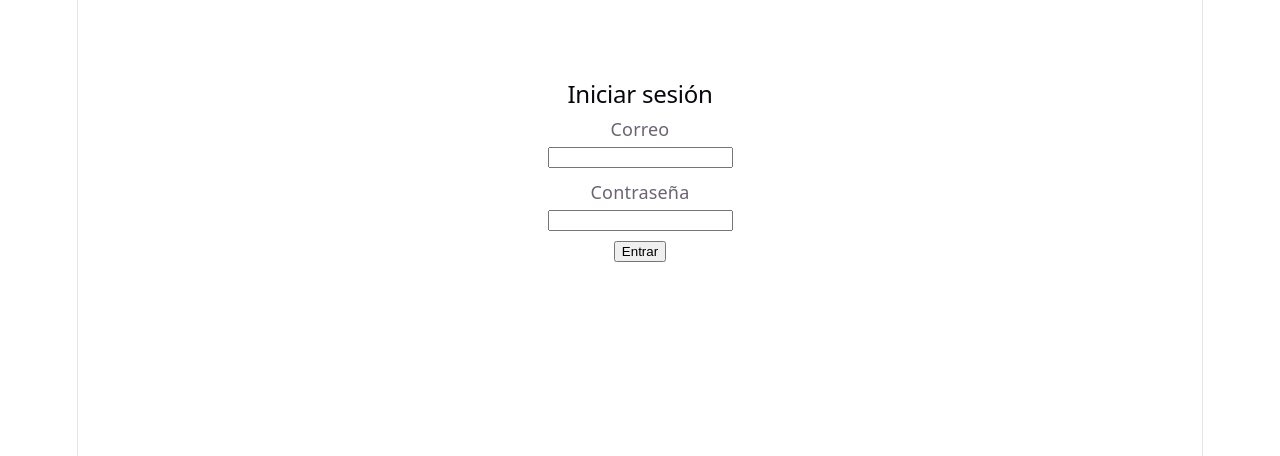
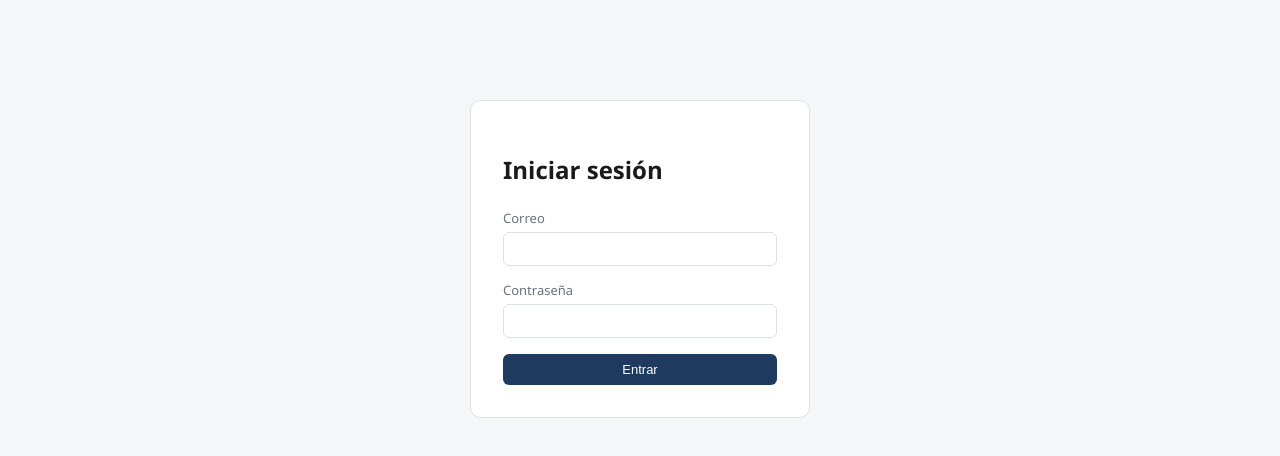
Before and after one commit to Chaconalex/sistema-reabastecimiento, a React app in the folder frontend/: page /rrhh in a window 1280 px wide. Shown: the top 456 px of the page. Built offline with nearby package versions, Linux system fonts and the light colour scheme; the HTML template or start-up script is replaced by a standard one.

Commit message:
"Agrega nodemon y estilos CSS globales al frontend"

```diff
--- a/frontend/src/App.jsx
+++ b/frontend/src/App.jsx
@@ -27,37 +27,30 @@ function App() {
   }
 
   return (
-    <div style={{ display: "flex", minHeight: "100vh" }}>
-      <nav
-        style={{
-          width: "220px",
-          borderRight: "1px solid #ccc",
-          padding: "20px",
-        }}
-      >
+    <div className="layout">
+      <nav className="sidebar">
         <h3>Soluciones Informáticas</h3>
-        <p style={{ fontSize: "14px", color: "#666" }}>
-          {usuario.nombre} ({usuario.rol})
+        <p className="usuario-info">
+          {usuario.nombre} · {usuario.rol}
         </p>
-        <ul style={{ listStyle: "none", padding: 0 }}>
+        <ul>
           {modulos.map((m) => (
-            <li key={m.path} style={{ marginBottom: "8px" }}>
+            <li key={m.path}>
               <NavLink
                 to={m.path}
-                style={({ isActive }) => ({
-                  fontWeight: isActive ? "bold" : "normal",
-                  textDecoration: "none",
-                })}
+                className={({ isActive }) => (isActive ? "activo" : "")}
               >
                 {m.nombre}
               </NavLink>
             </li>
           ))}
         </ul>
-        <button onClick={cerrarSesion}>Cerrar sesión</button>
+        <button className="btn btn-secundario" onClick={cerrarSesion}>
+          Cerrar sesión
+        </button>
       </nav>
 
-      <main style={{ flex: 1, padding: "20px" }}>
+      <main className="main-content">
         <Routes>
           <Route path="/ventas" element={<Ventas usuario={usuario} />} />
           <Route path="/finanzas" element={<Finanzas usuario={usuario} />} />
--- a/frontend/src/Login.jsx
+++ b/frontend/src/Login.jsx
@@ -28,13 +28,12 @@ function Login({ onLogin }) {
     }
   }
 
-  return (
-    <div style={{ maxWidth: "300px", margin: "80px auto" }}>
+    return (
+    <div className="login-container">
       <h2>Iniciar sesión</h2>
       <form onSubmit={handleSubmit}>
         <div>
           <label>Correo</label>
-          <br />
           <input
             type="email"
             value={correo}
@@ -42,9 +41,8 @@ function Login({ onLogin }) {
             required
           />
         </div>
-        <div style={{ marginTop: "10px" }}>
+        <div style={{ marginTop: "12px" }}>
           <label>Contraseña</label>
-          <br />
           <input
             type="password"
             value={contrasena}
@@ -52,8 +50,8 @@ function Login({ onLogin }) {
             required
           />
         </div>
-        {error && <p style={{ color: "red" }}>{error}</p>}
-        <button type="submit" style={{ marginTop: "10px" }}>
+        {error && <p style={{ color: "var(--rojo-alerta)", fontSize: "14px" }}>{error}</p>}
+        <button className="btn" type="submit" style={{ marginTop: "16px", width: "100%" }}>
           Entrar
         </button>
       </form>
--- a/frontend/src/index.css
+++ b/frontend/src/index.css
@@ -1,111 +1,188 @@
 :root {
-  --text: #6b6375;
-  --text-h: #08060d;
-  --bg: #fff;
-  --border: #e5e4e7;
-  --code-bg: #f4f3ec;
-  --accent: #aa3bff;
-  --accent-bg: rgba(170, 59, 255, 0.1);
-  --accent-border: rgba(170, 59, 255, 0.5);
-  --social-bg: rgba(244, 243, 236, 0.5);
-  --shadow:
-    rgba(0, 0, 0, 0.1) 0 10px 15px -3px, rgba(0, 0, 0, 0.05) 0 4px 6px -2px;
-
-  --sans: system-ui, 'Segoe UI', Roboto, sans-serif;
-  --heading: system-ui, 'Segoe UI', Roboto, sans-serif;
-  --mono: ui-monospace, Consolas, monospace;
-
-  font: 18px/145% var(--sans);
-  letter-spacing: 0.18px;
-  color-scheme: light dark;
-  color: var(--text);
-  background: var(--bg);
-  font-synthesis: none;
-  text-rendering: optimizeLegibility;
-  -webkit-font-smoothing: antialiased;
-  -moz-osx-font-smoothing: grayscale;
-
-  @media (max-width: 1024px) {
-    font-size: 16px;
-  }
+  --azul-primario: #1e3a5f;
+  --azul-claro: #2d5a8c;
+  --gris-fondo: #f4f6f8;
+  --gris-borde: #dde2e8;
+  --texto-principal: #1a1a1a;
+  --texto-secundario: #6b7280;
+  --verde-exito: #16a34a;
+  --rojo-alerta: #dc2626;
+  --blanco: #ffffff;
 }
 
-@media (prefers-color-scheme: dark) {
-  :root {
-    --text: #9ca3af;
-    --text-h: #f3f4f6;
-    --bg: #16171d;
-    --border: #2e303a;
-    --code-bg: #1f2028;
-    --accent: #c084fc;
-    --accent-bg: rgba(192, 132, 252, 0.15);
-    --accent-border: rgba(192, 132, 252, 0.5);
-    --social-bg: rgba(47, 48, 58, 0.5);
-    --shadow:
-      rgba(0, 0, 0, 0.4) 0 10px 15px -3px, rgba(0, 0, 0, 0.25) 0 4px 6px -2px;
-  }
-
-  #social .button-icon {
-    filter: invert(1) brightness(2);
-  }
+* {
+  box-sizing: border-box;
 }
 
 body {
   margin: 0;
+  font-family: "Segoe UI", system-ui, sans-serif;
+  background: var(--gris-fondo);
+  color: var(--texto-principal);
 }
 
-#root {
-  width: 1126px;
-  max-width: 100%;
-  margin: 0 auto;
-  text-align: center;
-  border-inline: 1px solid var(--border);
-  min-height: 100svh;
+/* ---- Layout general ---- */
+.layout {
+  display: flex;
+  min-height: 100vh;
+}
+
+.sidebar {
+  width: 240px;
+  background: var(--azul-primario);
+  color: var(--blanco);
+  padding: 24px 16px;
   display: flex;
   flex-direction: column;
-  box-sizing: border-box;
 }
 
-h1,
-h2 {
-  font-family: var(--heading);
-  font-weight: 500;
-  color: var(--text-h);
+.sidebar h3 {
+  margin: 0 0 4px 0;
+  font-size: 16px;
 }
 
-h1 {
-  font-size: 56px;
-  letter-spacing: -1.68px;
-  margin: 32px 0;
-  @media (max-width: 1024px) {
-    font-size: 36px;
-    margin: 20px 0;
-  }
+.sidebar .usuario-info {
+  font-size: 13px;
+  color: #b8c7d9;
+  margin-bottom: 24px;
 }
-h2 {
-  font-size: 24px;
-  line-height: 118%;
-  letter-spacing: -0.24px;
-  margin: 0 0 8px;
-  @media (max-width: 1024px) {
-    font-size: 20px;
-  }
+
+.sidebar ul {
+  list-style: none;
+  padding: 0;
+  margin: 0;
+  flex: 1;
 }
-p {
+
+.sidebar a {
+  display: block;
+  color: #d7e2ee;
+  text-decoration: none;
+  padding: 10px 12px;
+  border-radius: 6px;
+  margin-bottom: 4px;
+  font-size: 14px;
+}
+
+.sidebar a:hover {
+  background: var(--azul-claro);
+}
+
+.sidebar a.activo {
+  background: var(--azul-claro);
+  color: var(--blanco);
+  font-weight: 600;
+}
+
+.main-content {
+  flex: 1;
+  padding: 32px;
+}
+
+/* ---- Componentes reutilizables ---- */
+.card {
+  background: var(--blanco);
+  border: 1px solid var(--gris-borde);
+  border-radius: 10px;
+  padding: 20px;
+  margin-bottom: 20px;
+}
+
+.btn {
+  background: var(--azul-primario);
+  color: var(--blanco);
+  border: none;
+  border-radius: 6px;
+  padding: 8px 14px;
+  font-size: 13px;
+  cursor: pointer;
+}
+
+.btn:hover {
+  background: var(--azul-claro);
+}
+
+.btn-secundario {
+  background: transparent;
+  color: var(--azul-primario);
+  border: 1px solid var(--azul-primario);
+}
+
+.btn-secundario:hover {
+  background: var(--gris-fondo);
+}
+
+table {
+  width: 100%;
+  border-collapse: collapse;
+}
+
+th {
+  text-align: left;
+  font-size: 12px;
+  text-transform: uppercase;
+  color: var(--texto-secundario);
+  border-bottom: 2px solid var(--gris-borde);
+  padding: 10px 8px;
+}
+
+td {
+  padding: 10px 8px;
+  border-bottom: 1px solid var(--gris-borde);
+  font-size: 14px;
+}
+
+.badge {
+  display: inline-block;
+  padding: 3px 10px;
+  border-radius: 20px;
+  font-size: 12px;
+  font-weight: 600;
+}
+
+.badge-verde {
+  background: #dcfce7;
+  color: var(--verde-exito);
+}
+
+.badge-rojo {
+  background: #fee2e2;
+  color: var(--rojo-alerta);
+}
+
+.stat-numero {
+  font-size: 32px;
+  font-weight: 700;
+  color: var(--azul-primario);
   margin: 0;
 }
 
-code,
-.counter {
-  font-family: var(--mono);
-  display: inline-flex;
-  border-radius: 4px;
-  color: var(--text-h);
+.stat-label {
+  color: var(--texto-secundario);
+  font-size: 14px;
+  margin: 4px 0 0 0;
 }
 
-code {
-  font-size: 15px;
-  line-height: 135%;
-  padding: 4px 8px;
-  background: var(--code-bg);
+/* ---- Login ---- */
+.login-container {
+  max-width: 340px;
+  margin: 100px auto;
+  padding: 32px;
+  background: var(--blanco);
+  border-radius: 10px;
+  border: 1px solid var(--gris-borde);
 }
+
+.login-container input {
+  width: 100%;
+  padding: 8px 10px;
+  border: 1px solid var(--gris-borde);
+  border-radius: 6px;
+  font-size: 14px;
+  margin-top: 4px;
+}
+
+.login-container label {
+  font-size: 13px;
+  color: var(--texto-secundario);
+}
--- a/frontend/src/pages/Auditoria.jsx
+++ b/frontend/src/pages/Auditoria.jsx
@@ -21,8 +21,9 @@ function Auditoria({ usuario }) {
   return (
     <div>
       <h1>Auditoría — Bitácora de acciones</h1>
-      {error && <p style={{ color: "red" }}>{error}</p>}
-      <table border="1" cellPadding="8" style={{ borderCollapse: "collapse" }}>
+      {error && <p style={{ color: "var(--rojo-alerta)" }}>{error}</p>}
+      <div className="card">
+        <table>
           <thead>
             <tr>
               <th>Fecha</th>
@@ -36,13 +37,16 @@ function Auditoria({ usuario }) {
               <tr key={r.Id}>
                 <td>{r.CreadoEn}</td>
                 <td>{r.Usuario}</td>
-              <td>{r.Accion}</td>
+                <td>
+                  <span className="badge badge-verde">{r.Accion}</span>
+                </td>
                 <td>{r.Detalle}</td>
               </tr>
             ))}
           </tbody>
         </table>
       </div>
+    </div>
   );
 }
 
--- a/frontend/src/pages/Finanzas.jsx
+++ b/frontend/src/pages/Finanzas.jsx
@@ -24,11 +24,15 @@ function Finanzas({ usuario }) {
     return (
     <div>
       <h1>Finanzas — Gasto en reabastecimiento</h1>
-      <h2>Q {resumen.gastoTotal.toFixed(2)}</h2>
-      <p>Gasto total generado por órdenes de compra</p>
 
-      <h3>Gasto por producto</h3>
-      <table border="1" cellPadding="8" style={{ borderCollapse: "collapse" }}>
+      <div className="card">
+        <p className="stat-numero">Q {resumen.gastoTotal.toFixed(2)}</p>
+        <p className="stat-label">Gasto total generado por órdenes de compra</p>
+      </div>
+
+      <h2>Gasto por producto</h2>
+      <div className="card">
+        <table>
           <thead>
             <tr>
               <th>Producto</th>
@@ -47,6 +51,7 @@ function Finanzas({ usuario }) {
           </tbody>
         </table>
       </div>
+    </div>
   );
 }
 
--- a/frontend/src/pages/RRHH.jsx
+++ b/frontend/src/pages/RRHH.jsx
@@ -14,7 +14,8 @@ function RRHH({ usuario }) {
   return (
     <div>
       <h1>Recursos Humanos — Directorio de empleados</h1>
-      <table border="1" cellPadding="8" style={{ borderCollapse: "collapse" }}>
+      <div className="card">
+        <table>
           <thead>
             <tr>
               <th>Nombre</th>
@@ -35,6 +36,7 @@ function RRHH({ usuario }) {
           </tbody>
         </table>
       </div>
+    </div>
   );
 }
 
```
Also changed, not shown: frontend/src/pages/Mercadeo.jsx (+15 -5 lines), frontend/src/pages/Ventas.jsx (+53 -13 lines), 2 other files (tests, documents, lock files or other folders). Lines whose indentation alone changed are shown as unchanged.
